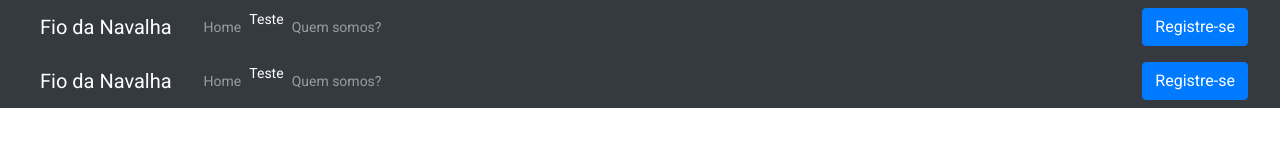
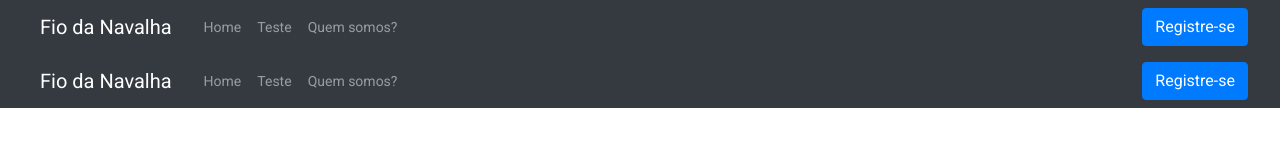
Before and after one commit to PedroCandiido/Front-FioDaNavalha-pt2, an Angular app: page /menu in a window 1280 px wide. Shown: the top 160 px of the page. Built offline with nearby package versions, Linux system fonts and the light colour scheme.

Commit message:
Update menu.component.html

```diff
--- a/src/app/menu/menu.component.html
+++ b/src/app/menu/menu.component.html
@@ -7,7 +7,7 @@
                 <a routerLink="/home" class="nav-link">Home</a>
             </li>
             <li class="nav-item">
-                <a routerLink="/home" routerLinkActive="selected">Teste</a>
+                <a routerLink="/home" routerLinkActive="selected" class="nav-link">Teste</a>
             </li>
             <li class="nav-item">
                 <a routerLink="/sobre" class="nav-link">Quem somos?</a>
```
